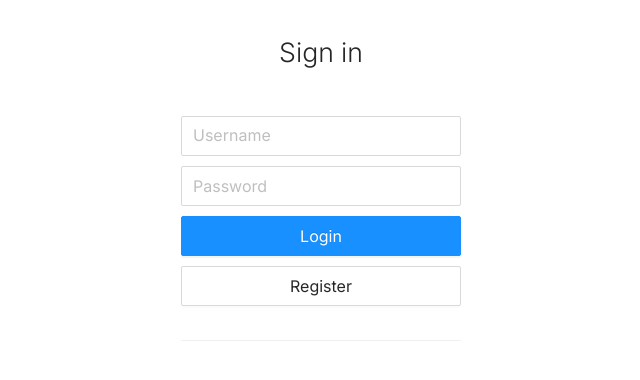
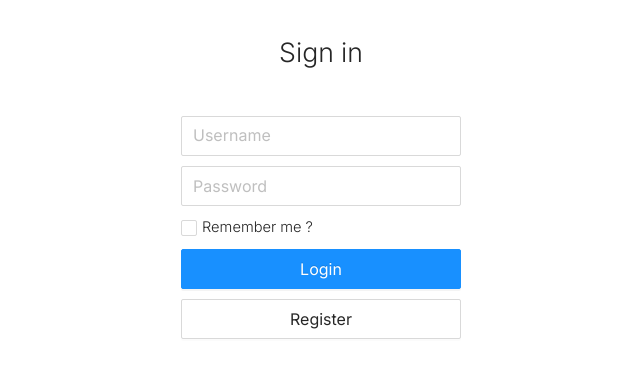
Before and after one commit to trucngu/fullstack-nest-react, a React (Vite) app in the folder frontend/: page /login in a window 1280 px wide. Shown: the top 380 px of the page, without its empty margins (319-959 px from the left). Built offline with nearby package versions, Linux system fonts and the light colour scheme.

Commit message:
remember

```diff
--- /dev/null
+++ b/frontend/src/components/flex-row.tsx
@@ -0,0 +1,9 @@
+import styled from 'styled-components'
+
+export const FlexRow = styled.div`
+    display: flex;
+    align-items: center;
+    justify-content: flex-start;
+    width: 100%;
+    gap: 5px;
+`
--- a/frontend/src/containers/auth/login.tsx
+++ b/frontend/src/containers/auth/login.tsx
@@ -1,8 +1,9 @@
-import { useState } from 'react'
+import { useEffect, useState } from 'react'
 import styled from 'styled-components'
-import { Button, Divider, Input } from 'antd'
+import { Button, Checkbox, Divider, Input } from 'antd'
 import { useLocation, useNavigate } from 'react-router-dom'
 import { useAuth } from '../../hooks/use-auth'
+import { FlexRow } from '../../components/flex-row'
 
 const Container = styled.div`
     display: flex;
@@ -25,17 +26,34 @@ const Body = styled.div`
     gap: 10px;
 `
 
+
+
 export const Login = () => {
 
     const [username, setUsername] = useState('')
     const [password, setPassword] = useState('')
+    const [rememberMe, setRememberMe] = useState(false)
+
     const auth = useAuth()
     const location = useLocation()
     const navigate = useNavigate()
     const from = location.state?.from?.pathname || '/dashboard'
 
+    useEffect(() => {
+        const loginJson = localStorage.getItem('remember_me')
+        if (loginJson) {
+            const login = JSON.parse(loginJson)
+            setUsername(login.username)
+            setPassword(login.password)
+            setRememberMe(login.rememberMe)
+        }
+    }, [])
+
     const handleSignIn = async () => {
         await auth.login(username, password)
+        if (rememberMe) {
+            localStorage.setItem('remember_me', JSON.stringify({ username, password, rememberMe }))
+        }
         navigate(from, { replace: true })
     }
 
@@ -43,11 +61,11 @@ export const Login = () => {
         <Container>
             <Brand>Sign in</Brand>
             <Body>
-                <Input onChange={e => setUsername(e.target.value)} size="large" placeholder='Username' />
-                <Input onChange={e => setPassword(e.target.value)} size="large" placeholder='Password' type='password' />
+                <Input value={username} onChange={e => setUsername(e.target.value)} size="large" placeholder='Username' />
+                <Input value={password} onChange={e => setPassword(e.target.value)} size="large" placeholder='Password' type='password' />
+                <FlexRow><Checkbox checked={rememberMe} onChange={e => setRememberMe(e.target.checked)} id="check" /> <label htmlFor='check'>Remember me ?</label></FlexRow>
                 <Button size="large" type="primary" onClick={handleSignIn} block={true}>Login</Button>
                 <Button size="large" block>Register</Button>
-                <Divider />
             </Body>
         </Container>
     )
```
Also changed, not shown: frontend/src/components/flex-col.tsx (added, +7 -0 lines).
